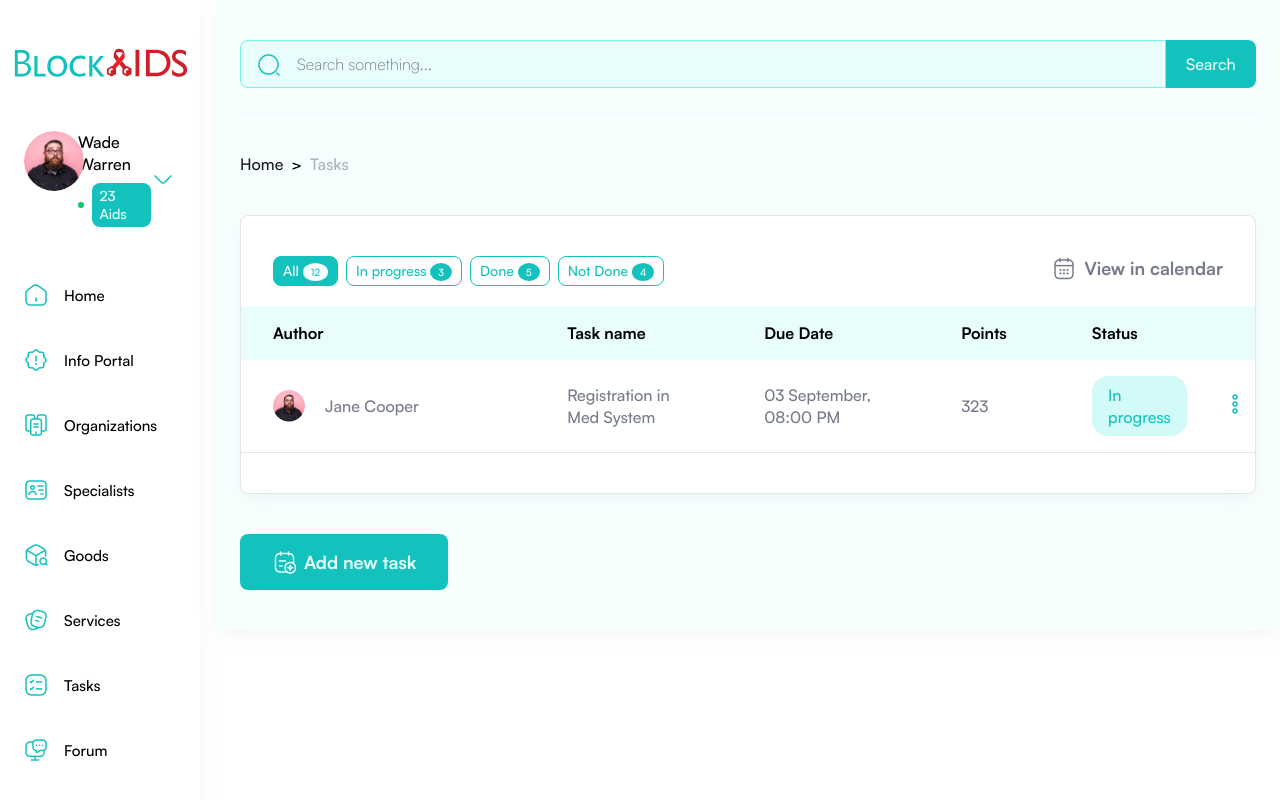
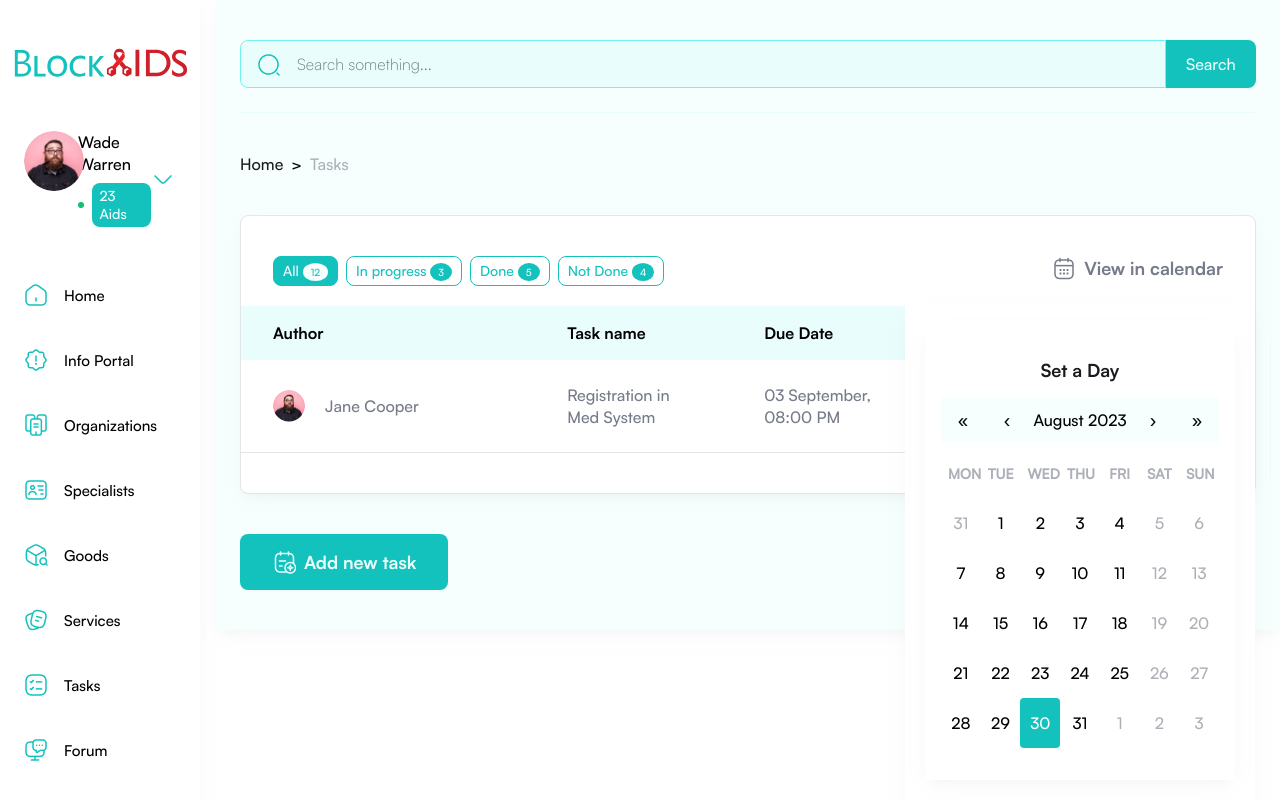
Before and after one commit to iovitatudor/blockAIDS-frontend, a React (Create React App) app: page /tasks in a window 1280 px wide. Both pictures are taken after a click on the element "View in calendar". Shown: the top 800 px of the page. Built offline with nearby package versions, Linux system fonts and the light colour scheme.

Commit message:
Add Calendar module

```diff
--- a/package.json
+++ b/package.json
@@ -15,6 +15,7 @@
     "@types/react": "^18.2.21",
     "@types/react-dom": "^18.2.7",
     "react": "^18.2.0",
+    "react-calendar": "^4.6.0",
     "react-dom": "^18.2.0",
     "react-router-dom": "^6.15.0",
     "react-scripts": "5.0.1",
--- a/src/modules/tasks/componenets/TasksCalendar.tsx
+++ b/src/modules/tasks/componenets/TasksCalendar.tsx
@@ -1,12 +1,50 @@
-import React, {FC} from "react";
+import React, {FC, useState} from "react";
+import "../styles/TaskCalendar.scss";
+
+import Calendar from "react-calendar";
+import MyButton from "../../../ui/MyButton";
+import {Stack} from "@mui/material";
+
+type ValuePiece = Date | null;
+
+type Value = ValuePiece | [ValuePiece, ValuePiece];
 
 const TasksCalendar: FC = () => {
+  const [tooltip, setTooltip] = useState(false);
+  const [value, onChange] = useState<Value>(new Date());
+  const openTooltip = () => {
+    setTooltip(!tooltip);
+  }
+
+  const closeTooltip = () => {
+    setTooltip(false);
+  }
+
   return (
     <div className="tasks-calendar">
-      <p>
+      <p onClick={openTooltip}>
         <i className="icon"></i>
         View in calendar
       </p>
+      {
+        tooltip && (<>
+          <div className="tooltip-background" onClick={closeTooltip}></div>
+          <div className="calendar-tooltip">
+            <div className="calendar-tooltip-inside">
+              <h4>Set a Day</h4>
+              <Calendar onChange={onChange} value={value}/>
+            </div>
+            <Stack direction="row"
+                   justifyContent="space-between"
+                   alignItems="center"
+                   sx={{mt: 3, mb: 2}}>
+              <MyButton className='btn-outlined-sm' onClick={closeTooltip}>Cancel</MyButton>
+              <MyButton className='btn-sm'>Next</MyButton>
+            </Stack>
+          </div>
+        </>)
+      }
+
     </div>
   );
 }
--- /dev/null
+++ b/src/modules/tasks/styles/TaskCalendar.scss
@@ -0,0 +1,191 @@
+@import '../../../styles/variables';
+@import '../../../styles/fonts';
+
+.tooltip-background {
+  position: fixed;
+  top: 0;
+  left: 0;
+  width: 100%;
+  height: 100vh;
+  z-index: 1;
+}
+
+.tasks-calendar {
+  position: relative;
+
+  .calendar-tooltip {
+    width: 350px;
+    background-color: #FFF;
+    box-shadow: 0px 8px 24px -4px rgba(173, 176, 184, 0.08), 0px 6px 12px -6px rgba(173, 176, 184, 0.12);
+    position: absolute;
+    right: -32px;
+    top: 50px;
+    z-index: 2;
+    padding: 20px;
+
+    .calendar-tooltip-inside {
+      box-shadow: 0px 8px 24px -4px rgba(173, 176, 184, 0.08), 0px 6px 12px -6px rgba(173, 176, 184, 0.12);
+      padding: 32px 16px;
+
+      h4 {
+        text-align: center;
+        color: $black5;
+        font-family: Satoshi-Bold, serif;
+        font-size: 18px;
+        margin-bottom: 16px;
+      }
+    }
+  }
+}
+
+.react-calendar {
+  width: 100%;
+  max-width: 100%;
+  background: white;
+  line-height: 1.125em;
+}
+
+.react-calendar--doubleView {
+  width: 700px;
+}
+
+.react-calendar--doubleView .react-calendar__viewContainer {
+  display: flex;
+  margin: -0.5em;
+}
+
+.react-calendar--doubleView .react-calendar__viewContainer > * {
+  width: 50%;
+  margin: 0.5em;
+}
+
+.react-calendar,
+.react-calendar *,
+.react-calendar *:before,
+.react-calendar *:after {
+  -moz-box-sizing: border-box;
+  -webkit-box-sizing: border-box;
+  box-sizing: border-box;
+}
+
+.react-calendar button {
+  margin: 0;
+  border: 0;
+  outline: none;
+}
+
+.react-calendar button:enabled:hover {
+  cursor: pointer;
+}
+
+.react-calendar__navigation {
+  text-align: center;
+  display: flex;
+  height: 44px;
+  margin-bottom: 1em;
+  background-color: $blue0;
+}
+
+.react-calendar__navigation button {
+  min-width: 44px;
+  background: none;
+}
+
+.react-calendar__navigation button:disabled {
+  background-color: #f0f0f0;
+}
+
+.react-calendar__navigation button:enabled:hover,
+.react-calendar__navigation button:enabled:focus {
+  background-color: #e6e6e6;
+}
+
+.react-calendar__month-view__weekdays {
+  text-align: center;
+  text-transform: uppercase;
+  font-weight: bold;
+  font-size: 0.75em;
+}
+
+.react-calendar__month-view__weekdays__weekday {
+  padding: 0.5em;
+  color: $black2;
+  font-size: 14px;
+  margin-bottom: 8px;
+}
+
+.react-calendar__month-view__weekNumbers .react-calendar__tile {
+  display: flex;
+  align-items: center;
+  justify-content: center;
+  font-size: 0.75em;
+  font-weight: bold;
+}
+
+.react-calendar__month-view__days__day--weekend {
+  color: $black2;
+}
+
+.react-calendar__month-view__days__day--neighboringMonth {
+  color: $black2;
+}
+
+.react-calendar__year-view .react-calendar__tile,
+.react-calendar__decade-view .react-calendar__tile,
+.react-calendar__century-view .react-calendar__tile {
+  padding: 2em 0.5em;
+}
+
+.react-calendar__tile {
+  max-width: 100%;
+  padding: 17px 6.6667px;
+  background: none;
+  text-align: center;
+  line-height: 16px;
+  border-radius: 4px;
+
+}
+
+.react-calendar__tile:disabled {
+  background-color: #f0f0f0;
+}
+
+.react-calendar__tile:enabled:hover,
+.react-calendar__tile:enabled:focus {
+  background-color: #e6e6e6;
+}
+
+.react-calendar__tile--now {
+  background: $orange0;
+  color: $orange3;
+}
+
+.react-calendar__tile--now:enabled:hover,
+.react-calendar__tile--now:enabled:focus {
+  background: $orange0;
+  color: $orange3;
+}
+
+.react-calendar__tile--hasActive {
+  background: #76baff;
+}
+
+.react-calendar__tile--hasActive:enabled:hover,
+.react-calendar__tile--hasActive:enabled:focus {
+  background: #a9d4ff;
+}
+
+.react-calendar__tile--active {
+  background: $blue3;
+  color: white;
+}
+
+.react-calendar__tile--active:enabled:hover,
+.react-calendar__tile--active:enabled:focus {
+  background: $green15;
+  color: $green3;
+}
+
+.react-calendar--selectRange .react-calendar__tile--hover {
+  background-color: #e6e6e6;
+}
--- a/src/styles/index.scss
+++ b/src/styles/index.scss
@@ -123,9 +123,42 @@ body {
   }
 }
 
+.btn-sm {
+  cursor: pointer;
+  border-radius: 8px;
+  background: $blue3;
+  border: 2px solid $blue3;
+  color: $black0;
+  padding: 8px 32px;
+  font-size: 14px;
+  font-family: 'Satoshi-Bold', serif;
+
+  &:hover {
+    background: $black0;
+    color: $blue3;
+  }
+}
+
+.btn-outlined-sm {
+  cursor: pointer;
+  border-radius: 8px;
+  background: $black0;
+  border: 2px solid $blue3;
+  color: $blue3;
+  padding: 8px 32px;
+  font-size: 14px;
+  font-family: 'Satoshi-Bold', serif;
+
+  &:hover {
+    background: $blue3;
+    color: $black0;
+  }
+}
+
 .css-vqmohf-MuiButtonBase-root-MuiRadio-root {
   color: $blue3 !important;
 }
+
 .css-vqmohf-MuiButtonBase-root-MuiRadio-root.Mui-checked {
   color: $blue3 !important;
 }
```
Also changed, not shown: 1 other file (tests, documents, lock files or other folders).
